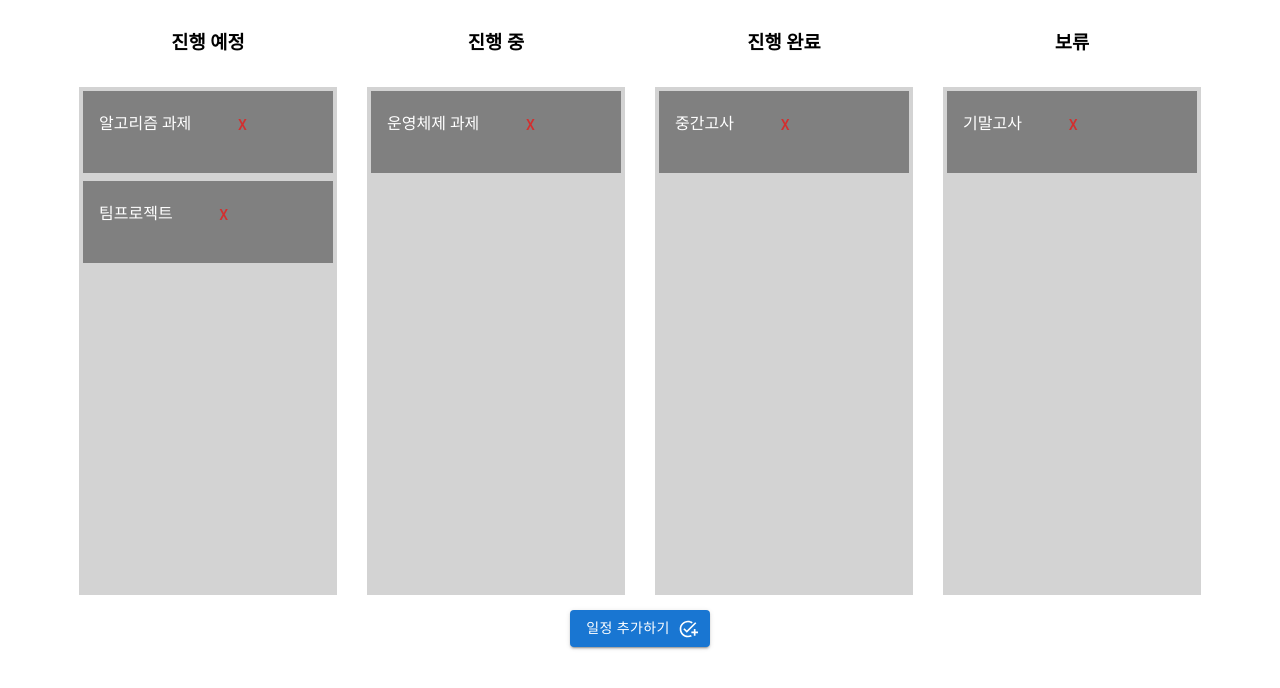
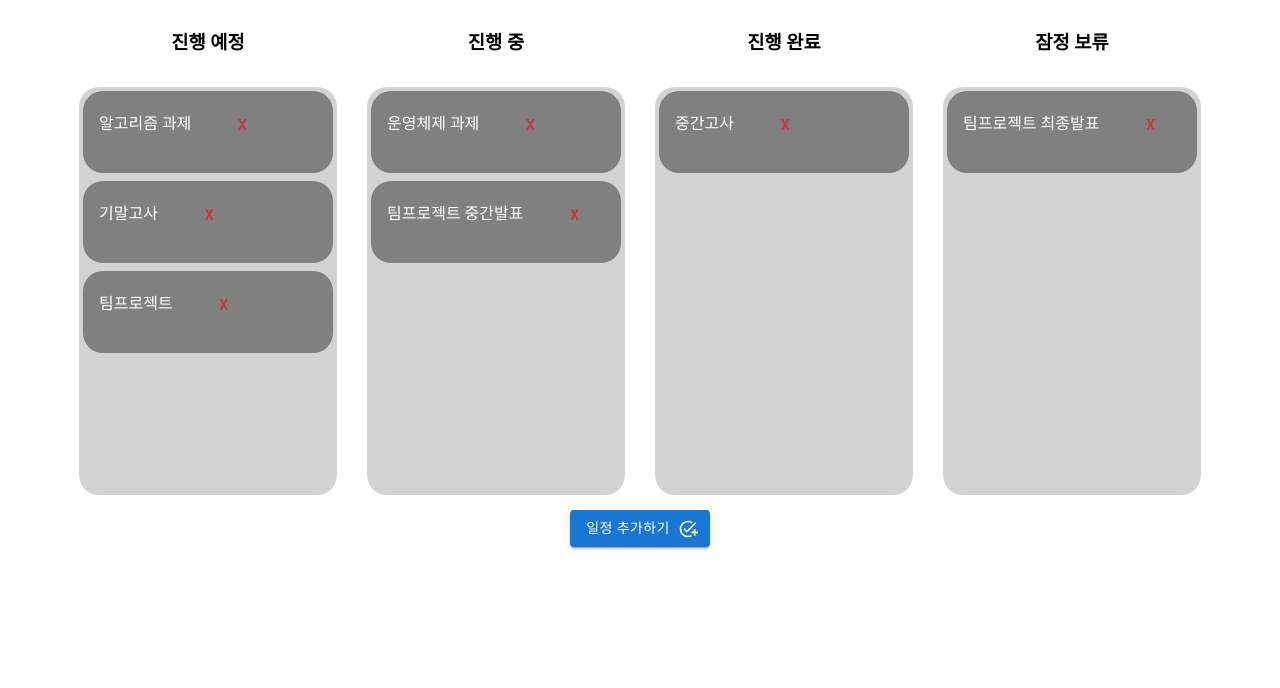
Before and after one commit to nuyh99/WAP_Todo, a React (Create React App) app: page /room/1 in a window 1280 px wide. Shown: the top 688 px of the page. Built offline with nearby package versions, Linux system fonts and the light colour scheme.

Commit message:
05-04 Delete ToDo

```diff
--- a/src/RoomDetail/RoomDetail.js
+++ b/src/RoomDetail/RoomDetail.js
@@ -10,8 +10,10 @@ const itemsFromBackend = [
   { id: uuid(), content: "알고리즘 과제", condition: "ready" },
   { id: uuid(), content: "운영체제 과제", condition: "processing" },
   { id: uuid(), content: "중간고사", condition: "done" },
-  { id: uuid(), content: "기말고사", condition: "defer" },
+  { id: uuid(), content: "기말고사", condition: "ready" },
   { id: uuid(), content: "팀프로젝트", condition: "ready" },
+  { id: uuid(), content: "팀프로젝트 중간발표", condition: "processing" },
+  { id: uuid(), content: "팀프로젝트 최종발표", condition: "defer" },
 ];
 
 const columnsFromBackend = {
@@ -28,13 +30,12 @@ const columnsFromBackend = {
     items: [],
   },
   defer: {
-    name: "보류",
+    name: "잠정 보류",
     items: [],
   },
 };
 
 itemsFromBackend.forEach((element) => {
-  console.log("Test");
   columnsFromBackend[element.condition].items.push(element);
 });
 
@@ -45,10 +46,17 @@ const onDragEnd = (result, columns, setColumns) => {
   if (source.droppableId !== destination.droppableId) {
     const sourceColumn = columns[source.droppableId];
     const destColumn = columns[destination.droppableId];
+
+    console.log(destColumn);
+
     const sourceItems = [...sourceColumn.items];
     const destItems = [...destColumn.items];
     const [removed] = sourceItems.splice(source.index, 1);
+    // Column이 다르면 condition을 변경
+    removed.condition = destination.droppableId;
+
     destItems.splice(destination.index, 0, removed);
+
     setColumns({
       ...columns,
       [source.droppableId]: {
@@ -89,7 +97,7 @@ function RoomDetail() {
     setToDoAdd({ ...toDoAdd, content: value });
   };
 
-  // 등록하기 버튼
+  // toDo 등록
   const toDoAddFunc = (e) => {
     e.preventDefault();
     columns["ready"].items.push({
@@ -102,11 +110,33 @@ function RoomDetail() {
     setIsClick((prev) => !prev);
   };
 
-  // 추가하기, 취소하기 버튼
+  // toDo 추가 및 취소
   const onClickAddOpen = () => {
     setIsClick((prev) => !prev);
     setToDoAdd({ ...toDoAdd, content: "" });
   };
+
+  // toDo 삭제
+  const toDoDeleteFunc = (e) => {
+    if (window.confirm("정말로 삭제하시겠습니까?")) {
+      const { id, value } = e.target;
+
+      console.log(columns[id].name);
+      // const removeArr = columns[id].items;
+
+      // filter를 통해 내가 삭제를 원하는 item을 빼고 새 배열을 생성
+      const updateArr = columns[id].items.filter((delId) => delId.id !== value);
+
+      setColumns({
+        ...columns,
+        [id]: {
+          name: columns[id].name,
+          items: updateArr,
+        },
+      });
+    }
+  };
+
   return (
     <>
       <div
@@ -139,7 +169,8 @@ function RoomDetail() {
                               : "lightgrey",
                             padding: 4,
                             width: 250,
-                            minHeight: 500,
+                            minHeight: "400px",
+                            borderRadius: "20px 20px 20px 20px",
                           }}
                         >
                           {column.items.map((item, index) => {
@@ -165,12 +196,17 @@ function RoomDetail() {
                                           : "grey",
                                         color: "white",
                                         ...provided.draggableProps.style,
+                                        borderRadius: "20px 20px 20px 20px",
                                       }}
                                     >
                                       {item.content}
+
                                       <Button
                                         style={{ justifyContent: "right" }}
                                         color="error"
+                                        onClick={toDoDeleteFunc}
+                                        value={item.id}
+                                        id={item.condition}
                                       >
                                         X
                                       </Button>
```
